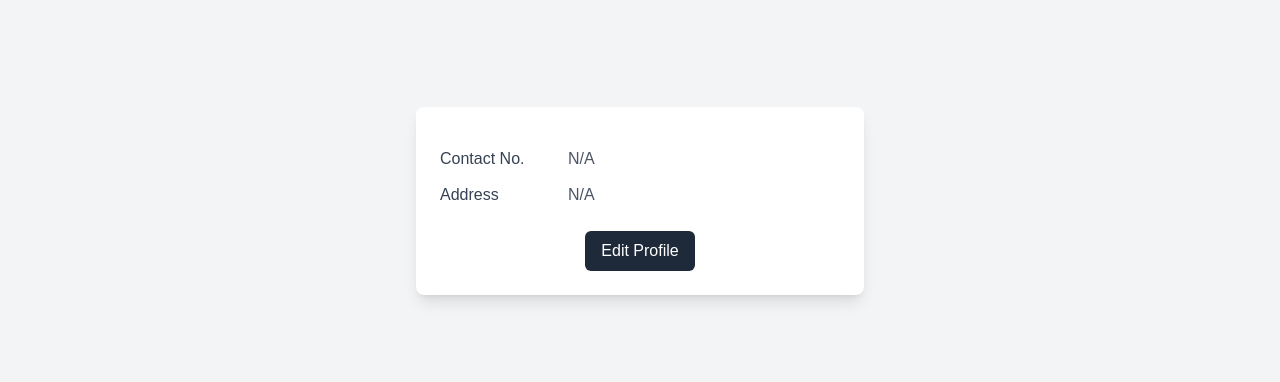
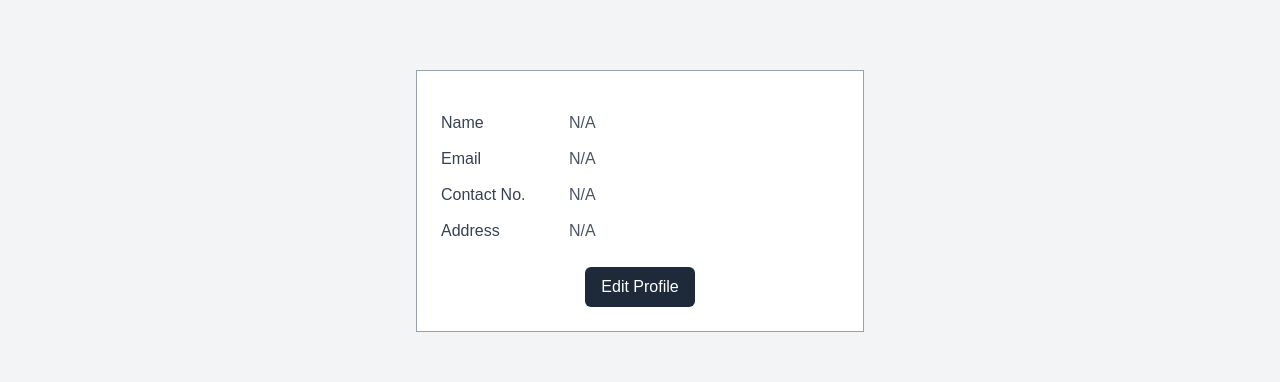
Before and after one commit to Mahinvora04/Amazon-Clone-Next-js-typescript, a Next.js app: page /profile in a window 1280 px wide. Shown: the part 315-697 px from the top of the page. Built offline with nearby package versions, Linux system fonts and the light colour scheme; no server answers; the database is empty.

Commit message:
updated cart and wishlist files

```diff
--- a/src/app/cart/page.tsx
+++ b/src/app/cart/page.tsx
@@ -34,7 +34,7 @@ const Cart = () => {
       };
       fetchData();
     }
-  }, []);
+  }, [getCartByUserId,getWishlistByUserId]);
 
   const handleAddToCart = async (productId: string) => {
     await addToCart(productId);
--- a/src/app/page.tsx
+++ b/src/app/page.tsx
@@ -39,8 +39,8 @@ export default function Home() {
                 src={src}
                 alt={`Slide ${index + 1}`}
                 className="w-full object-cover"
-                height={300}
-                width={200}
+                height={1000}
+                width={1000}
               />
             </SwiperSlide>
           ))}
--- a/src/app/profile/page.tsx
+++ b/src/app/profile/page.tsx
@@ -31,7 +31,7 @@ const Profile = () => {
     };
 
     loadUser();
-  }, [router, fetchUserProfile]);
+  }, [router, fetchedUser, fetchUserProfile]);
 
   // Effect to update state when fetchedUser changes
   useEffect(() => {
@@ -71,13 +71,22 @@ const Profile = () => {
           draggable
           theme="colored"
         />
-        <div className="bg-white shadow-lg rounded-lg p-6 w-full max-w-md text-center">
-          <h2 className="text-2xl font-semibold text-gray-900 mt-4">
-            {fetchedUser.name}
-          </h2>
-          <p className="text-gray-500 text-sm">{fetchedUser.email}</p>
+        <div className="bg-white border border-gray-400 p-6 w-full max-w-md text-center">
+          <div className="mt-4 text-left space-y-3">
+            <div className="flex items-center">
+              <span className="font-medium text-gray-700 w-32">Name</span>
+              <span className="text-gray-600">
+                {fetchedUser.name ? fetchedUser.name : 'N/A'}
+              </span>
+            </div>
 
-          <div className="mt-4 text-left space-y-3">
+            <div className="flex items-center">
+              <span className="font-medium text-gray-700 w-32">Email</span>
+              <span className="text-gray-600">
+                {fetchedUser.email ? fetchedUser.email : 'N/A'}
+              </span>
+            </div>
+
             {/* Contact Field */}
             <div className="flex items-center">
               <span className="font-medium text-gray-700 w-32">
--- a/src/app/store/index.ts
+++ b/src/app/store/index.ts
@@ -26,8 +26,7 @@ api.interceptors.response.use(
   },
 );
 
-// Interfaces for Types
-type FormDataType = FormData; // Now it directly allows FormData
+type FormDataType = FormData;
 
 interface LoginData {
   email: string;
@@ -59,7 +58,6 @@ interface User {
   address: string;
 }
 
-// Define types for filtering data
 interface FilterOptionsType {
   sellerFilterValues: string[];
   stockFilterValues: string[];
--- a/src/app/wishlist/page.tsx
+++ b/src/app/wishlist/page.tsx
@@ -6,25 +6,12 @@ import React, { useEffect, useRef, useState } from 'react';
 
 import useStore from '@/app/store';
 
-type Product = {
-  product_id: string;
-  category_id: string;
-  product_name: string;
-  description: string;
-  price: number;
-  image_url: string;
-  created_at: Date;
-  in_stock: number;
-  seller: string;
-  quantity: number;
-};
-
 const Wishlist = () => {
   const {
     cart,
+    wishlist,
     getCartByUserId,
     addToCart,
-    wishlist,
     getWishlistByUserId,
     addToWishlist,
   } = useStore();
@@ -43,7 +30,7 @@ const Wishlist = () => {
       };
       fetchData();
     }
-  }, []);
+  }, [getCartByUserId,getWishlistByUserId]);
 
   const handleAddToCart = async (productId: string) => {
     await addToCart(productId);
@@ -65,9 +52,9 @@ const Wishlist = () => {
           <p>Loading...</p>
         ) : wishlist.length > 0 ? (
           <ul className="space-y-4">
-            {wishlist.map((product: Product) => {
+            {wishlist.map((product) => {
               const isInCart = cart.some(
-                (item: Product) => item.product_id === product.product_id,
+                (item) => item.product_id === product.product_id,
               );
               return (
                 <div
```
